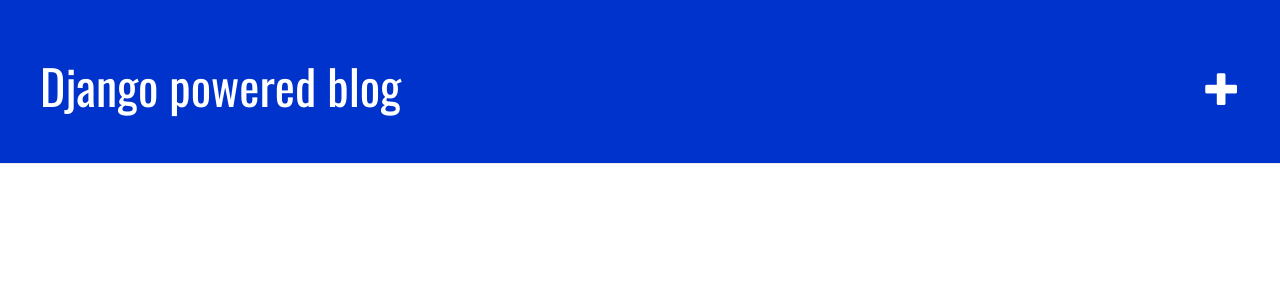
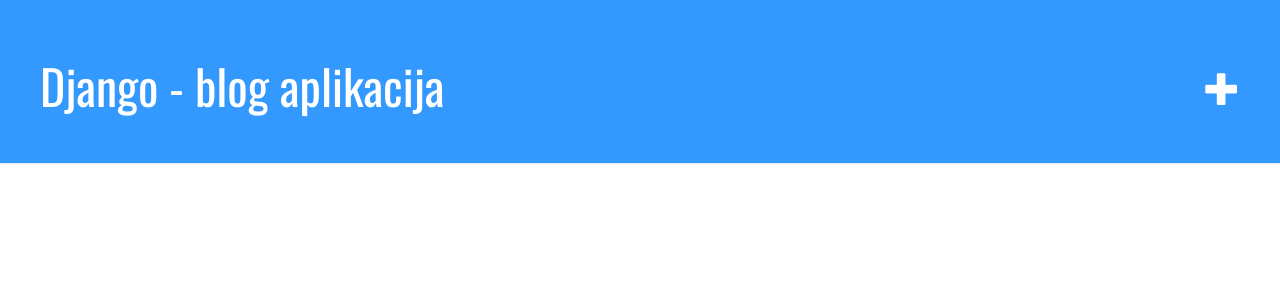
Before and after one commit to B3457/my-first-blog, a Django app: page / in a window 1280 px wide. Shown: the top 300 px of the page. Run offline with Django 3.2, Linux system fonts and the light colour scheme; data that the repository does not hold is empty; some libraries are stand-ins or nearby versions.

Commit message:
Updejtal header, barvo, ter naslov

```diff
--- a/blog/static/css/blog.css
+++ b/blog/static/css/blog.css
@@ -1,5 +1,5 @@
 .page-header {
-	background-color: #0033CC;
+	background-color: #3399FF;
 	margin-top: 0px;
 	padding: 40px 40px 40px 40px;
 }
--- a/blog/templates/blog/base.html
+++ b/blog/templates/blog/base.html
@@ -10,7 +10,7 @@
 	<body>
 		<div class="page-header">
 			<a href="{% url "post_new" %}" class="top-menu"><span class="glyphicon glyphicon-plus"></span></a>
-			<h1><a href="/">Django powered blog</a></h1>
+			<h1><a href="/">Django - blog aplikacija</a></h1>
 		</div>
 		<div class="content container">
 			<div class="row">
```
